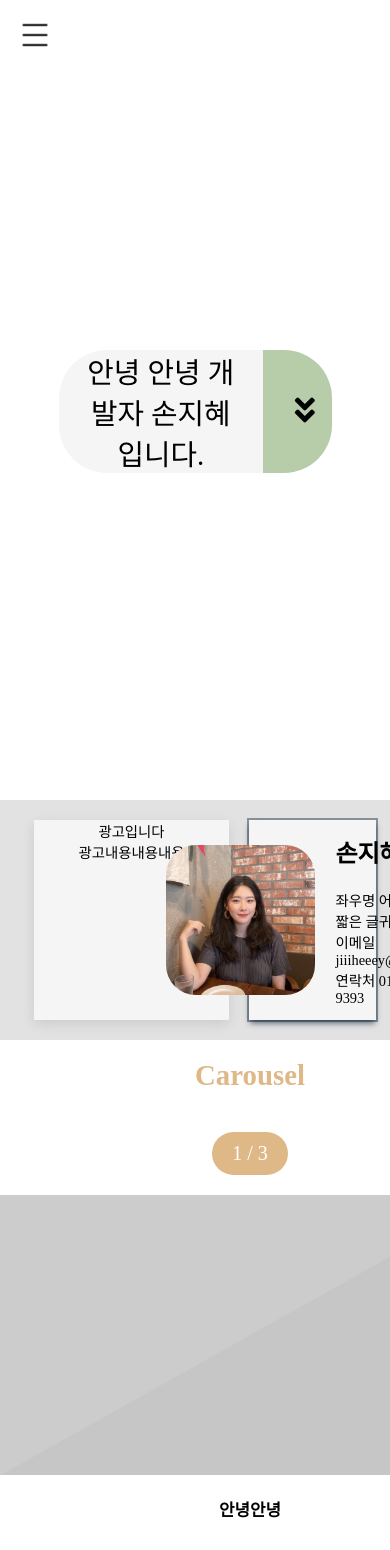
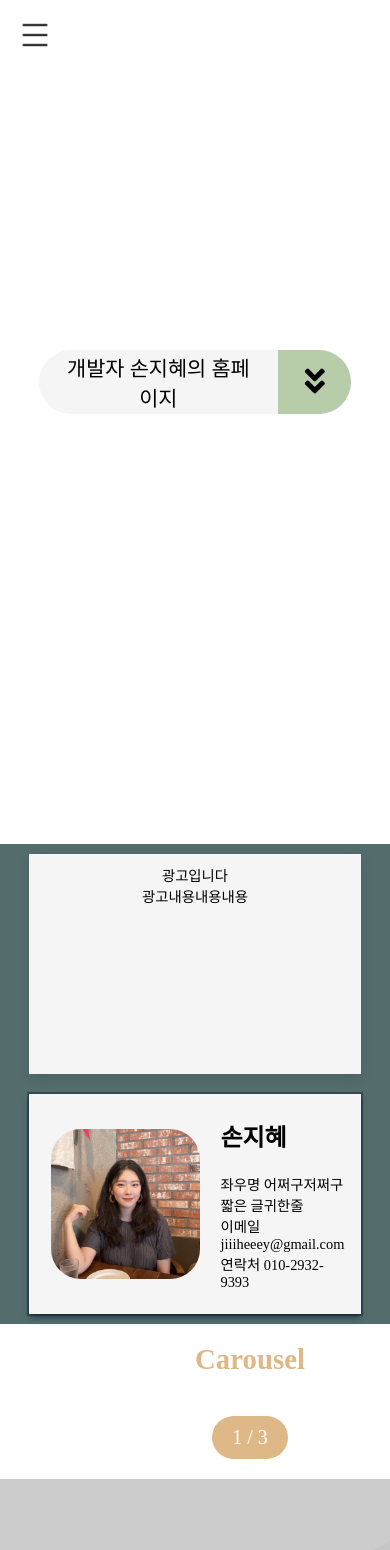
Before and after one commit to jiiiheeey/portfolio, a React (Create React App) app: page / in a window 390 px wide. Shown: the top 1550 px of the page. Built offline with nearby package versions, Linux system fonts and the light colour scheme.

Commit message:
2021-08-13 scrollTo 추가

```diff
--- a/src/layouts/Home.css
+++ b/src/layouts/Home.css
@@ -3,10 +3,8 @@
     padding: 0;
     font-family: 'Nanum Gothic';
     font-size: 0.9rem;
-    width: 100%;
-    ;
-
-
+    width: 100vw;
+    height: max-content;
 
 }
 .home-header-bar{
@@ -16,7 +14,7 @@
     background-color: whitesmoke;
     display: flex;
     justify-content: center;
-    margin-left: 15vw;
+    margin-left: 15%;
     width: 70%;
     border-radius: 3rem;
     position: absolute;
@@ -53,21 +51,25 @@
 }
 .header-bar-go-button .icon{
     padding-left: 15px;
+    cursor: pointer;
 }
 
 .home-body{
     width: 100vw;
     position: absolute;
-    top: 800px;
+    top: 100vh;
  }
 .home-body-introduce{
     width: 100%;
     display: flex;
     align-items: center;
     justify-content: center;
-    background-color: rgb(226, 226, 226);
+    flex-direction: row;
+    flex-wrap: wrap;
+    background-color: rgb(83, 109, 108);
 }
 .home-body-ad{
+    min-width: 500px;
     width: 50%;
     height: 200px;
     background-color: whitesmoke;
@@ -75,22 +77,29 @@
     margin: 20px;
     text-align: center;
     text-justify: center;
+    padding: 10px;
 }
 .home-body-profile{
+
     display: flex;
     align-items: center;
     justify-content: center;
     width: 30%;
-    height: 190px;
-    padding: 5px;
+    min-width: 300px;
+    padding: 10px;
+    /* min-width: 500px; */
+    height: 200px;
     background-color: whitesmoke;
     box-shadow: rgba(6, 24, 44, 0.4) 0px 0px 0px 2px, rgba(6, 24, 44, 0.65) 0px 4px 6px -1px, rgba(255, 255, 255, 0.08) 0px 1px 0px inset;
 }
+
+
 .home-body-profile-img{
     /* margin: 3% 1% 3% 5%; */
     border-radius: 20%;
     height: 150px;
     width: auto;
+    margin-left: 15px;
 }
 .home-body-profile-text{
     text-align: left;
@@ -102,6 +111,45 @@
     margin-bottom: 20px;
   }
  .home-body-project{
-    width: 100vw;
-    height: 100vh;
+
  }
+
+ @media screen and (max-width : 850px){
+    .home-body-profile{
+        width: 80%;
+        margin :10px;
+        min-width: 250px;
+    }
+
+    .home-body-ad{
+        width: 80%;
+        margin :10px;
+        min-width: 250px;
+
+    }
+    .home-header-bar{
+        font-size: 1.3REM;
+        margin-left: 10%;
+        width: 80%;
+      }
+    .home-header-bar-top{
+        width: 100vw;
+        border-radius: 0rem;
+        margin-left: 0vw;
+
+    }
+    .header-bar-text{
+        width: 80%;
+        display: flex;
+        align-items: center;
+        justify-content: center;
+        padding: 0 1.6rem;
+     }
+     .header-bar-go-button .icon{
+        padding-left: 1%;
+    }
+    .home-body-profile-text{
+        text-align: left;
+        margin : 20px 10px 20px 20px;
+    }
+}
--- a/src/layouts/Home.js
+++ b/src/layouts/Home.js
@@ -1,11 +1,11 @@
-import React, { useState, useEffect, Profiler } from "react";
+import React, { useState, useEffect, Profiler, useDebugValue } from "react";
 import Project from "../layouts/Project";
 import "./Home.css";
 import Myphoto from "../assets/img/profile_jihye.jpg";
 import Profile from "../assets/data/profile.json";
 import Carousel from "../layouts/Carousel";
 function Home() {
-  const boxText = "안녕 안녕 개발자 손지혜입니다.";
+  const boxText = "개발자 손지혜의 홈페이지";
   const [text, setText] = useState("");
   const [count, setCount] = useState(0);
   const [goBtn, setGoBtn] = useState(false);
@@ -34,9 +34,11 @@ function Home() {
     setPosition(window.scrollY);
     window.scrollY > 250 ? setTopBar(true) : setTopBar(false);
   };
+  const onClickGoButton = () => {
+    window.scrollTo({ top: 760, behavior: "smooth" });
+  };
   let positionBar;
   position > 200 ? (positionBar = position) : (positionBar = 350);
-  const aa = () => {};
   return (
     <>
       <div className="home">
@@ -45,7 +47,7 @@ function Home() {
 
           {!topBar && (
             <div className="header-bar-go-button">
-              <div className="icon">
+              <div className="icon" onClick={onClickGoButton}>
                 <i class="fas fa-angle-double-down"></i>
               </div>
             </div>
--- a/src/layouts/Navi.js
+++ b/src/layouts/Navi.js
@@ -11,7 +11,9 @@ function Navi() {
     setNav(navOpen => !navOpen);
   };
 
-  const scorllToItem = () => {};
+  const scorllToItem = () => {
+    // window.scrollTo({ top: 760, behavior: "smooth" });
+  };
   return (
     <>
       <div className={!navOpen ? "navi-container navi-container-close" : "navi-container navi-container-open"}>
--- a/src/layouts/Project.css
+++ b/src/layouts/Project.css
@@ -3,19 +3,26 @@
    text-align: center;
    transition: all 0.5s;
    z-index: 0;
-   background-color: rgb(235, 209, 221);
    padding-top: 30px;
+   cursor: pointer;
+   height: max-content;
 }
 
 .project-container-openmodal{
+   /* height: max-content; */
    transition: all 0.5s;
    background-color: rgb(0, 0, 0); /* Fallback color */
    background-color: rgba(0, 0, 0, 0.4); /* Black w/ opacity */
    z-index: 0;
+   cursor: default;
+   transform: none;
+   transition: none;
+
 }
 
 .modal-close{
  height: 0px;
+
 }
 
 .modal {
@@ -29,12 +36,13 @@
    background-color: white;
    height: 300px;
    padding : 40px 0px 10px 0px;
-
+   cursor: default;
 }
 .modal-close-button {
    position: fixed;
+   cursor: pointer;
    right: 5%;
-}
+   }
 .box-container {
    height: 100vh;
    flex-direction: row;
@@ -47,7 +55,8 @@
 
 .project-box {
    /* margin: 10px ; */
-   padding: 0px 30px;
+   padding: 0px 10px;
+   margin: 0px 30px;
    width: 300px;
    text-align: left;
    height: 200px;
@@ -70,3 +79,15 @@
    height: auto;
    margin-bottom: 10px;
 }
+
+@media screen and (max-width : 850px){
+   .project-box {
+      /* margin: 10px ; */
+      padding: 0px 10px;
+      margin: 0px 30px;
+      width: 70%;
+      text-align: left;
+      height: 200px;
+   }
+
+}
```
